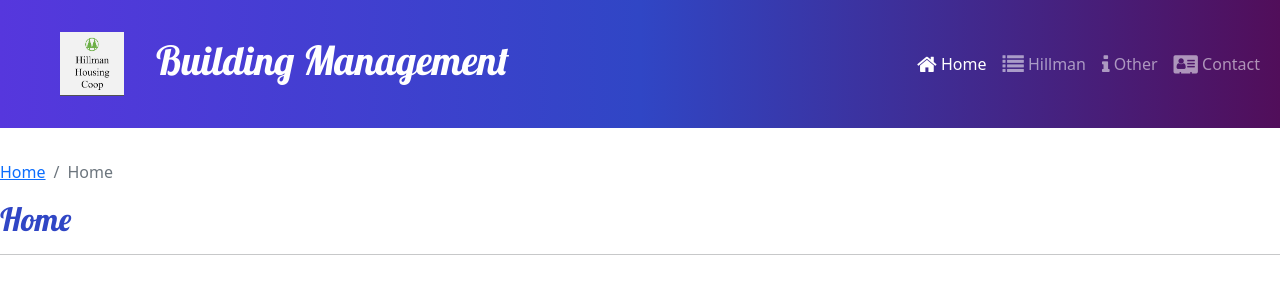
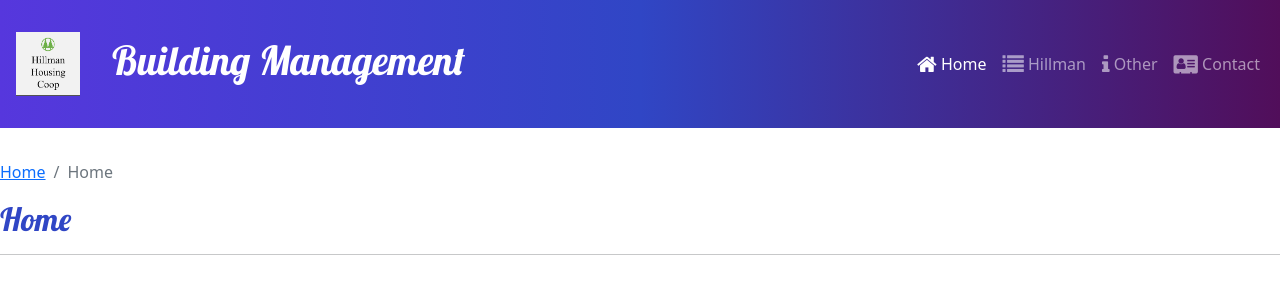
Before and after one commit to mathiasadikpon/building-management-demo, a React (Create React App) app: page / in a window 1280 px wide. Shown: the top 300 px of the page. Built offline with nearby package versions, Linux system fonts and the light colour scheme.

Commit message:
update Header component to adjust NavbarBrand margin for improved layout

```diff
--- a/src/components/Header.js
+++ b/src/components/Header.js
@@ -16,7 +16,7 @@ const Header = () => {
 
   return (
     <Navbar dark color="primary" sticky="top" expand="md">
-      <NavbarBrand className="ms-5" href="/">
+      <NavbarBrand className="ms-1" href="/">
         <img src={hillmanLogo} alt="nucamp logo" className="float-start" />
         <h1 className="mt-1">Building Management</h1>
       </NavbarBrand>
```
